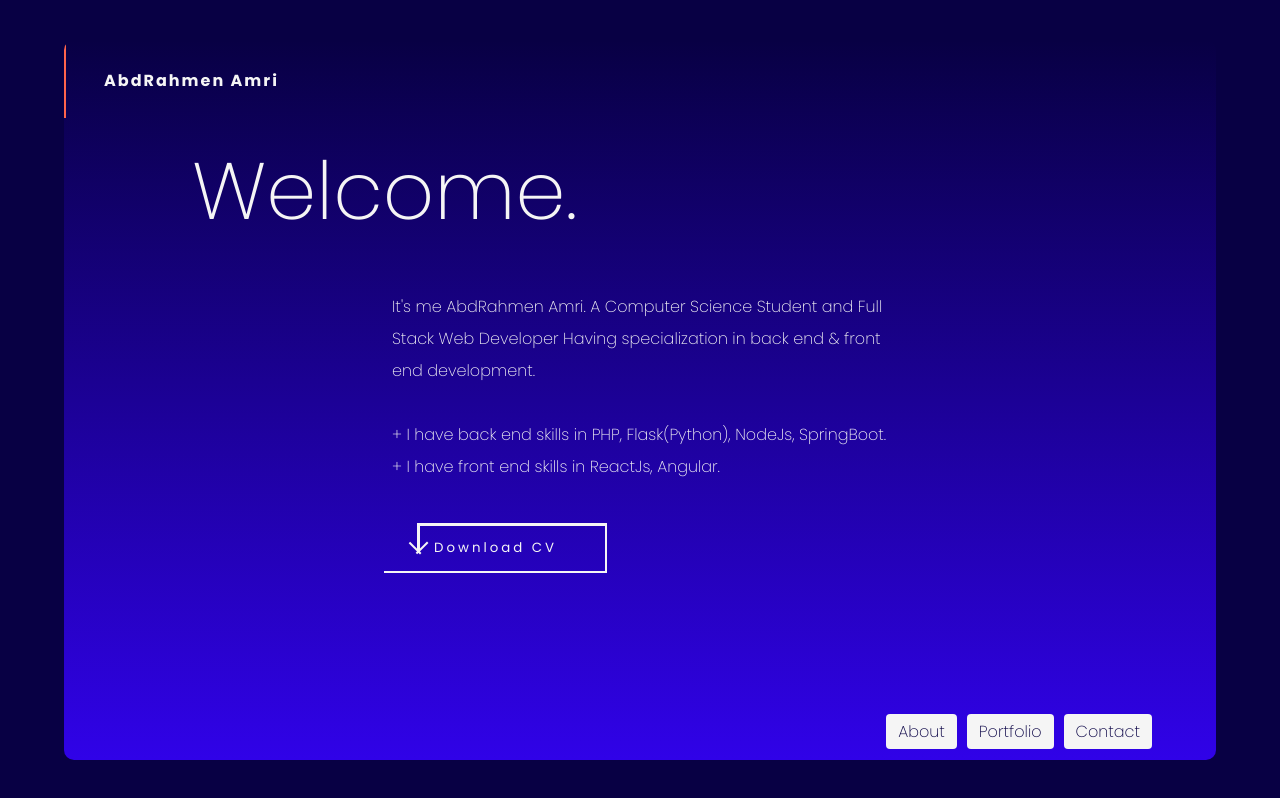
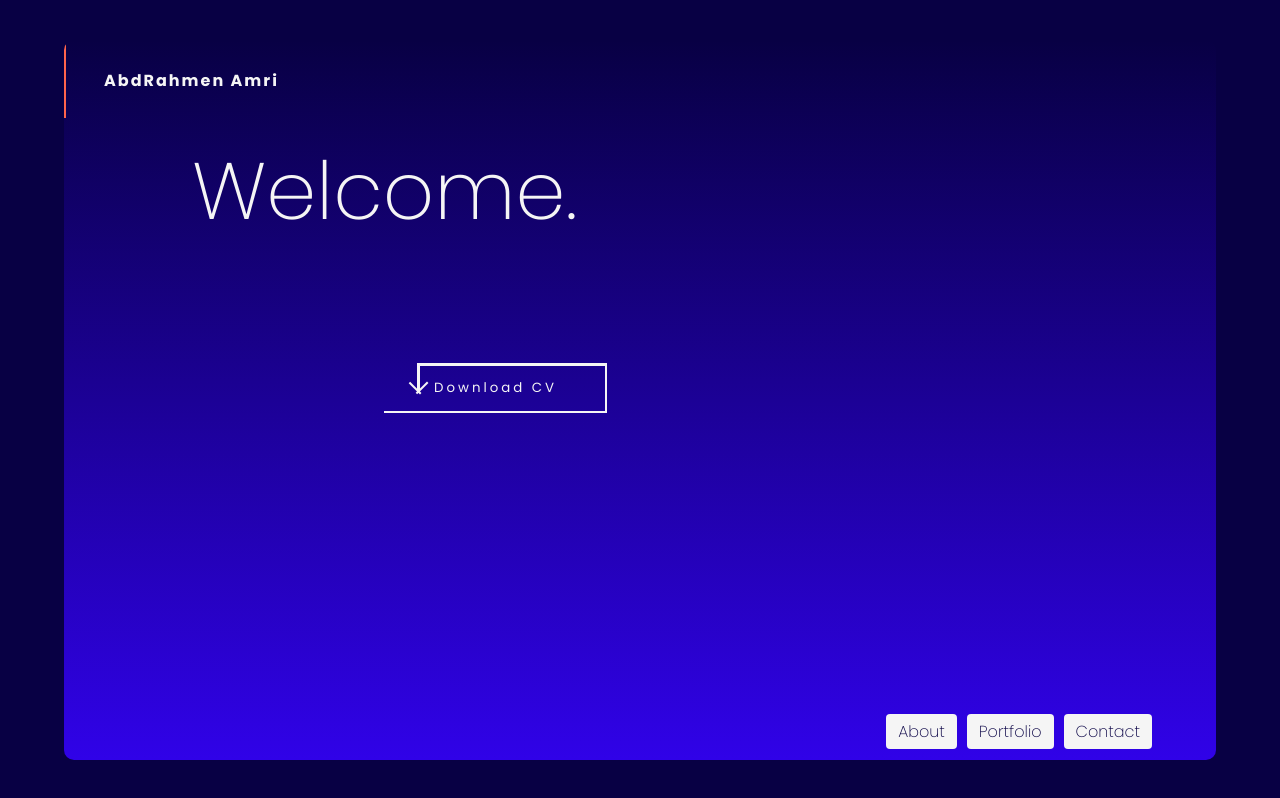
Before and after one commit to AbdRahmenAmri/AbdRahmenAmri.github.io, an Angular app: page / in a window 1280 px wide. Built offline with nearby package versions, Linux system fonts and the light colour scheme.

Commit message:
change the static about by var about_description

```diff
--- a/src/app/pages/index/index.component.html
+++ b/src/app/pages/index/index.component.html
@@ -2,12 +2,7 @@
 
 </h1>
 <p>
-    It's me AbdRahmen Amri. A Computer Science Student and Full Stack Web Developer Having specialization in back end & front end development.
-    <br>
-    <br>
-    + I have back end skills in PHP, Flask(Python), NodeJs, SpringBoot.
-    <br>
-    + I have front end skills in ReactJs, Angular.
+    {{about_description}}
 </p>
 
 <app-download-btn></app-download-btn>
```
